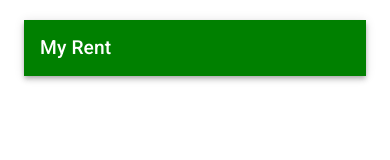
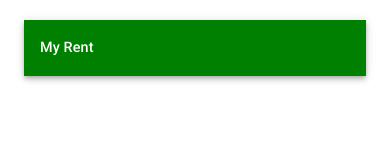
Before and after one commit to uferekalu/rental-client, a React (Create React App) app: page / in a window 390 px wide. Shown: the top 160 px of the page. Built offline with nearby package versions, Linux system fonts and the light colour scheme.

Commit message:
bug fixes

```diff
--- a/src/components/Navbar.js
+++ b/src/components/Navbar.js
@@ -11,12 +11,18 @@ const useStyles = makeStyles(theme => ({
     fontSize: "1.96rem",
     '@media only screen and (max-width: 600px)': {
       fontSize: "1.2rem"
+    },
+    '@media only screen and (max-width: 450px)': {
+      fontSize: ".9rem"
     }
   },
   name: {
     textAlign: "center",
     '@media only screen and (max-width: 600px)': {
       fontSize: "1rem"
+    },
+    '@media only screen and (max-width: 450px)': {
+      fontSize: ".8rem"
     }
   }
 }));
```
